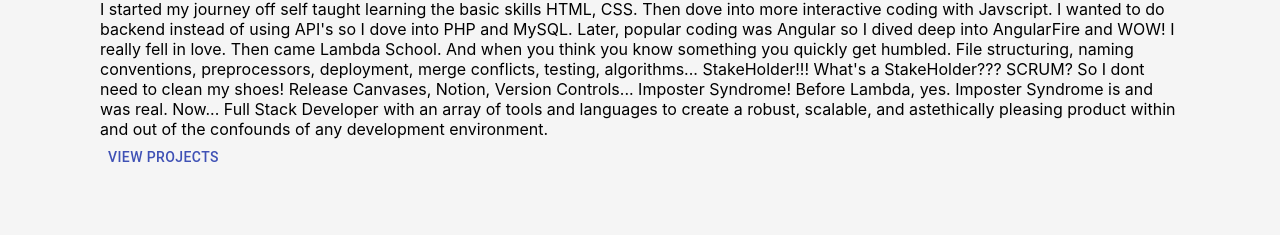
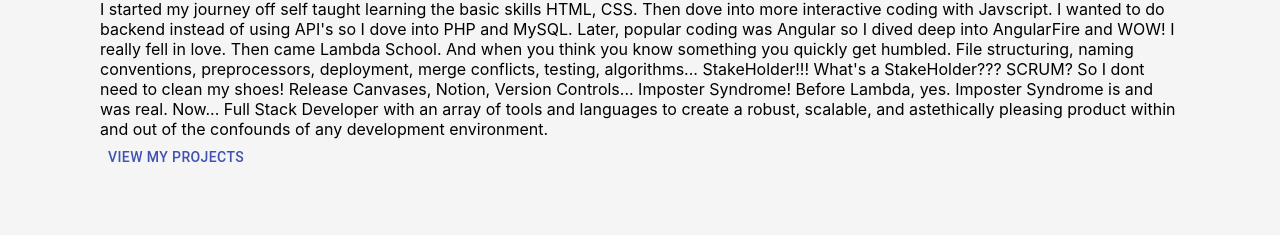
Before and after one commit to trucane/portfolio, a React (Create React App) app: page /about in a window 1280 px wide. Shown: the part 830-1065 px from the top of the page. Built offline with nearby package versions, Linux system fonts and the light colour scheme.

Commit message:
6th commit

```diff
--- a/src/Components/About.js
+++ b/src/Components/About.js
@@ -99,7 +99,7 @@ class About extends React.Component {
                 <Box>
                     <Button>
                     <Link href='/projects'>
-                    View Projects
+                    View My Projects
                 </Link>
                     </Button>
                 </Box>
```
